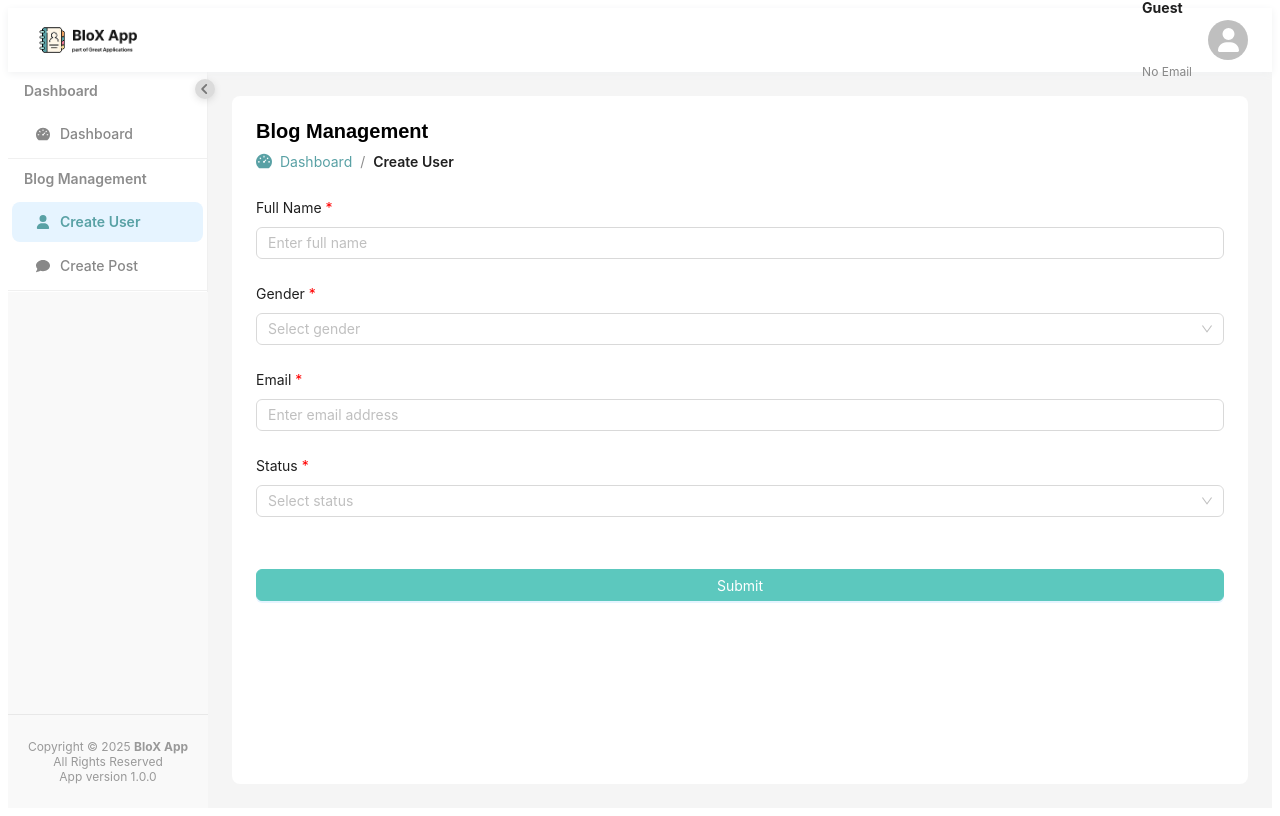
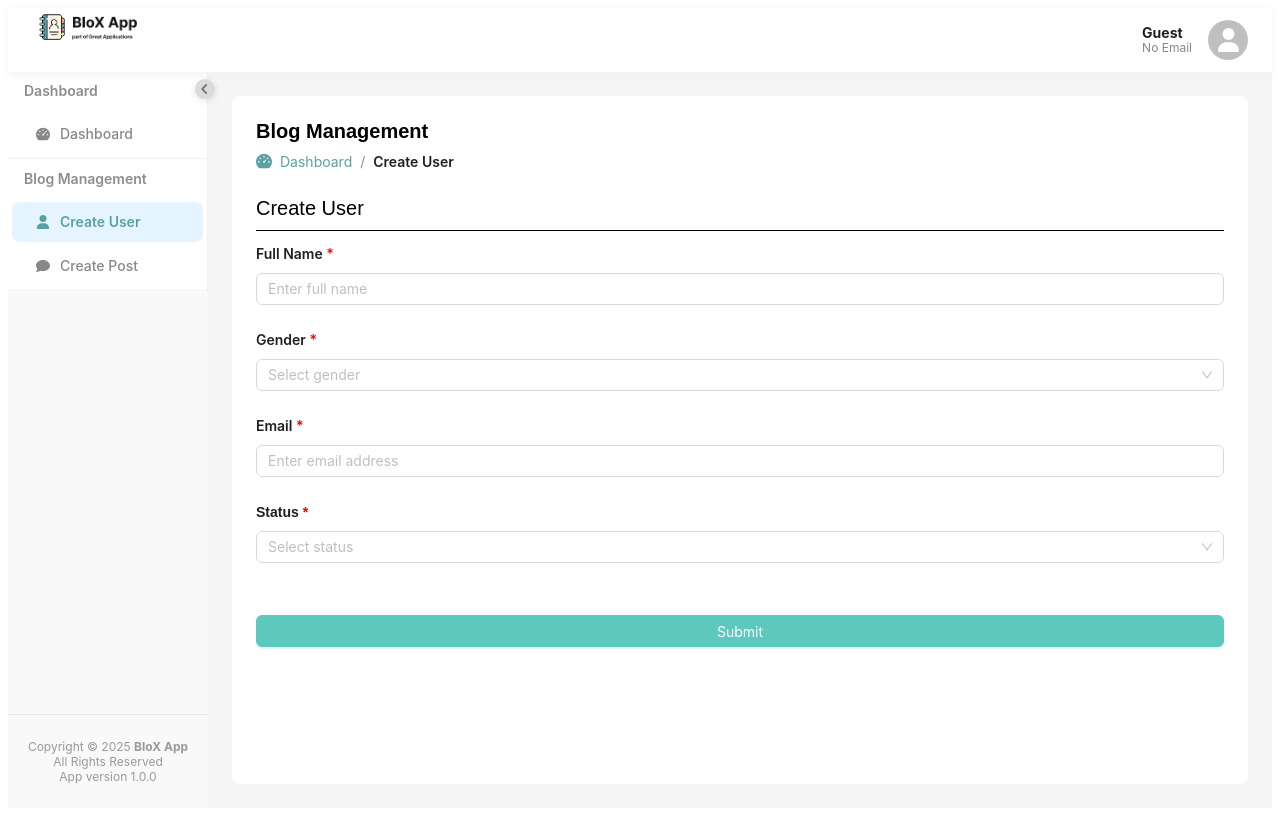
Before and after one commit to MichelleAG27/blox-app, a Next.js app: page /create-user in a window 1280 px wide. Built offline with nearby package versions, Linux system fonts and the light colour scheme.

Commit message:
Fix Remember-Me

```diff
--- a/app/globals.css
+++ b/app/globals.css
@@ -1,5 +1,3 @@
-@import url('https://fonts.googleapis.com/css2?family=Sora:wght@100..800&display=swap');
-
 @tailwind base;
 @tailwind components;
 @tailwind utilities;
@@ -21,18 +19,19 @@
 
 body,
 .ant-layout,
-.ant-layout-header,
-.ant-layout-content,
-.ant-layout-footer,
 .ant-btn,
 .ant-input,
 .ant-form-item,
 .ant-checkbox-wrapper,
 .ant-breadcrumb,
 .ant-typography,
+.ant-select-selection-search-input,
+.ant-modal,
+
 label,
 footer,
-.ant-modal{
+span
+{
   font-family: "Sora", sans-serif !important;
 }
 
@@ -43,3 +42,7 @@ footer,
 .ant-tabs-ink-bar {
   background-color: #5CC8BE !important;
 }
+:where(.css-dev-only-do-not-override-vrrzze)[class^="ant-form"],
+:where(.css-dev-only-do-not-override-vrrzze)[class*=" ant-form"] {
+    font-family: "Sora", sans-serif !important;
+}
--- a/components/dashboard/CustomSidebar.tsx
+++ b/components/dashboard/CustomSidebar.tsx
@@ -4,6 +4,7 @@ import { faUser, faCircleChevronLeft, faCircleChevronRight } from "@fortawesome/
 import { FontAwesomeIcon } from "@fortawesome/react-fontawesome";
 import Sidebar from "./Sidebar";
 import { useRouter } from "next/router";
+import Link from "next/link";
 
 const { Header, Content } = Layout;
 
@@ -19,7 +20,6 @@ const CustomLayout: React.FC<{ children: React.ReactNode }> = ({ children }) =>
   const [user, setUser] = useState<{ name: string; email: string } | null>(null);
   const router = useRouter();
 
-  // Load user dari localStorage/sessionStorage saat mount
   useEffect(() => {
     const storedUser =
       localStorage.getItem("user") || sessionStorage.getItem("user");
@@ -31,7 +31,7 @@ const CustomLayout: React.FC<{ children: React.ReactNode }> = ({ children }) =>
     }
   }, []);
 
-//Logout handle
+  //Logout handle
   const handleMenuClick = (e: { key: string }) => {
     if (e.key === "logout") {
       sessionStorage.removeItem("user");
@@ -57,13 +57,21 @@ const CustomLayout: React.FC<{ children: React.ReactNode }> = ({ children }) =>
         }}
       >
         <div style={{ display: "flex", alignItems: "center" }}>
-          <img src="/logo-main.png" alt="BloX Logo" style={{ height: 40 }} />
+          <div style={{ display: "flex", alignItems: "center" }}>
+            <Link href="/">
+              <img src="/logo-main.png" alt="BloX Logo" style={{ height: 40, cursor: "pointer" }} />
+            </Link>
+          </div>
         </div>
 
         <div style={{ display: "flex", alignItems: "center", gap: "16px" }}>
           <div>
-            <div style={{ fontWeight: "bold" }}>{user?.name || "Guest"}</div>
-            <div style={{ fontSize: "12px", color: "#888" }}>{user?.email || "No Email"}</div>
+            <div style={{ fontWeight: "bold", marginBottom: "2px", lineHeight: 1 }}>
+              {user?.name || "Guest"}
+            </div>
+            <div style={{ fontSize: "12px", color: "#888", marginTop: 0, lineHeight: 1 }}>
+              {user?.email || "No Email"}
+            </div>
           </div>
           <Dropdown
             menu={{ items: profileMenu, onClick: handleMenuClick }}
--- a/components/dashboard/Sidebar.tsx
+++ b/components/dashboard/Sidebar.tsx
@@ -124,7 +124,6 @@ const Sidebar: React.FC<SidebarProps> = ({ collapsed, onMenuClick }) => {
         </footer>
       </div>
     </Sider>
-
   );
 };
 
--- a/pages/create-user.tsx
+++ b/pages/create-user.tsx
@@ -1,5 +1,5 @@
 import React, { useState } from 'react';
-import { Breadcrumb, Form, Input, Select, Button, Modal } from 'antd';
+import { Breadcrumb, Form, Input, Select, Button, Modal, Divider } from 'antd';
 import dynamic from 'next/dynamic';
 import axios from 'axios';
 import CustomSider from '@/components/dashboard/CustomSidebar';
@@ -95,6 +95,18 @@ const CreateUser = () => {
                 />
 
                 <div style={{ marginTop: 24, background: '#fff', borderRadius: 8 }}>
+                    < span style={{
+                        fontSize: '20px',
+                        fontWeight: '400',
+                        fontFamily: 'Sora, sans-serif',
+                        color: '#000000',
+                        marginBottom: '8px',
+                        display: 'inline-block',
+                    }}
+                    >
+                        Create User
+                    </span>
+                    <Divider style={{ margin: '2px 0 12px 0',  borderWidth: '1px', borderColor: '#000000'}} />
                     <Form
                         form={form}
                         layout="vertical"
@@ -104,7 +116,7 @@ const CreateUser = () => {
                     >
                         <Form.Item
                             label={
-                                <span>
+                                <span style={{fontSize:'14px', fontWeight:'600' }}>
                                     Full Name<span style={{ color: 'red' }}> *</span>
                                 </span>
                             }
@@ -116,7 +128,7 @@ const CreateUser = () => {
 
                         <Form.Item
                             label={
-                                <span>
+                                <span style={{fontSize:'14px', fontWeight:'600' }}>
                                     Gender<span style={{ color: 'red' }}> *</span>
                                 </span>
                             }
@@ -131,7 +143,7 @@ const CreateUser = () => {
 
                         <Form.Item
                             label={
-                                <span>
+                                <span style={{fontSize:'14px', fontWeight:'600' }}>
                                     Email<span style={{ color: 'red' }}> *</span>
                                 </span>
                             }
@@ -146,7 +158,7 @@ const CreateUser = () => {
 
                         <Form.Item
                             label={
-                                <span>
+                                <span style={{fontSize:'14px', fontWeight:'600', fontFamily:'Sora, sans-serif' }}>
                                     Status<span style={{ color: 'red' }}> *</span>
                                 </span>
                             }
@@ -164,7 +176,7 @@ const CreateUser = () => {
                                 type="primary"
                                 htmlType="submit"
                                 block
-                                style={{ backgroundColor: '#5cc8be', borderColor: '#5cc8be', alignItems: 'center', marginTop:'2em' }}
+                                style={{ backgroundColor: '#5cc8be', borderColor: '#5cc8be', alignItems: 'center', marginTop: '2em' }}
                             >
                                 Submit
                             </Button>
```
Also changed, not shown: components/LoginPage.tsx (+35 -24 lines), pages/create-post.tsx (+17 -8 lines).
